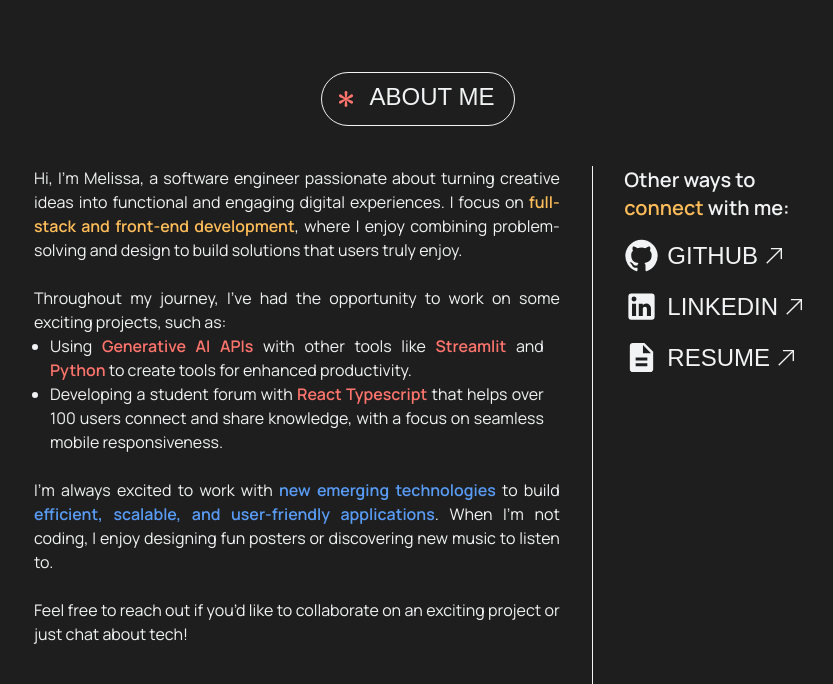
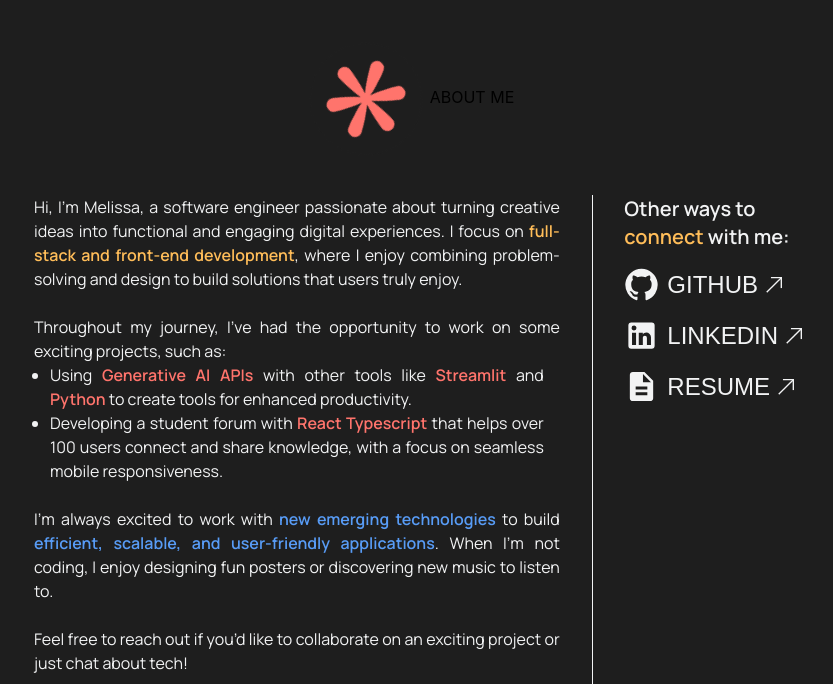
Before and after one commit to melissaharijanto/web-v4, a React (Vite) app: page / in a window 1280 px wide. Shown: the part 876-1560 px from the top of the page, without its empty margins (222-1055 px from the left). Built offline with nearby package versions, Linux system fonts and the light colour scheme; a web font is replaced by a local one.

Commit message:
Change subheading title style

```diff
--- a/src/components/SubheadingTitle.tsx
+++ b/src/components/SubheadingTitle.tsx
@@ -10,11 +10,11 @@ const SubheadingTitle = ({
 }) => {
     return (
         <div>
-            <div className="flex justify-between items-center gap-x-2 px-2 py-2 border-white border-[1px] w-fit rounded-full">
-                <div className="bg-black rounded-full p-2">
-                    <Flower width="w-4" fill={flowerFill} />
+            <div className="flex justify-start items-center gap-x-2 rounded-full">
+                <div className="bg-black rounded-full p-4 animate-spin-slower">
+                    <Flower width="w-20" fill={flowerFill} />
                 </div>
-                <span className={`${styles['header-sm']} mb-1 mr-3`}>
+                <span className={`${styles['header-lg']} mb-1 mr-3`}>
                     {title}
                 </span>
             </div>
```
